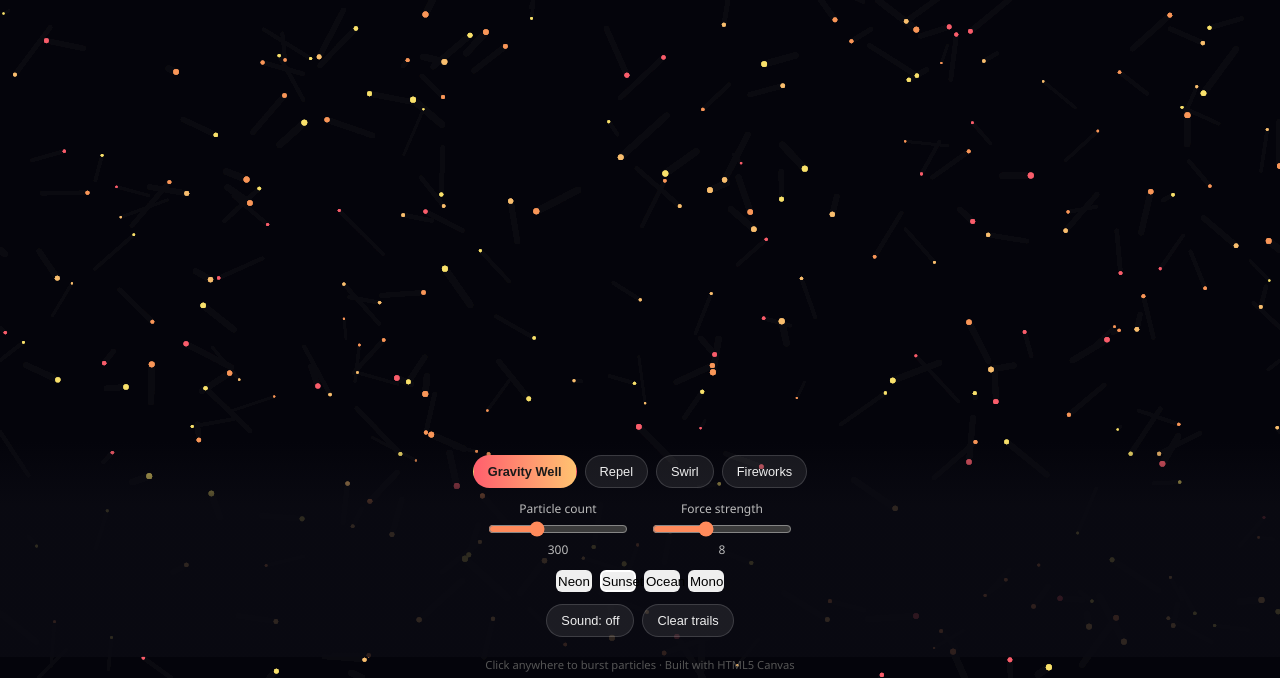
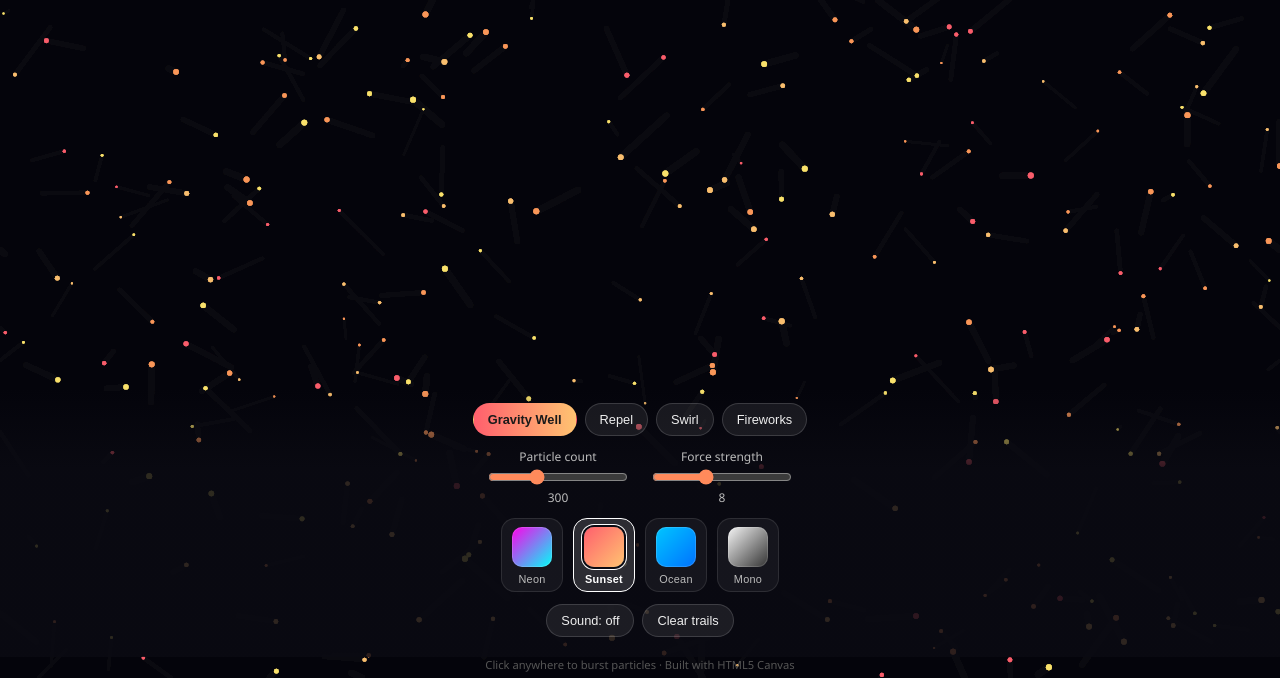
Before and after one commit to Mokshith731/particle-playground, a plain HTML site: page index.html in a window 1280 px wide. Shown: the part 122-800 px from the top of the page. Drawn offline with Linux system fonts and the light colour scheme.

Commit message:
Update style.css

```diff
--- a/style.css
+++ b/style.css
@@ -58,7 +58,7 @@ canvas {
   align-items: center;
 }
 
-.mode-buttons, .palette {
+.mode-buttons {
   display: flex;
   gap: 8px;
   flex-wrap: wrap;
@@ -120,16 +120,57 @@ canvas {
   accent-color: #ff8a5b;
 }
 
+.palette {
+  display: flex;
+  gap: 10px;
+  flex-wrap: wrap;
+  justify-content: center;
+}
+
 .palette-btn {
-  width: 36px;
-  height: 22px;
-  border-radius: 6px;
-  border: 2px solid transparent;
+  display: flex;
+  flex-direction: column;
+  align-items: center;
+  gap: 6px;
+  background: rgba(255,255,255,0.05);
+  border: 1px solid rgba(255,255,255,0.1);
+  border-radius: 14px;
+  padding: 8px 10px 6px;
   cursor: pointer;
+  transition: all 0.15s ease;
+}
+
+.palette-btn:hover {
+  background: rgba(255,255,255,0.1);
+  transform: translateY(-2px);
 }
 
 .palette-btn.active {
   border-color: #fff;
+  background: rgba(255,255,255,0.14);
+}
+
+.swatch {
+  width: 40px;
+  height: 40px;
+  border-radius: 10px;
+  display: block;
+  box-shadow: inset 0 0 0 1px rgba(255,255,255,0.15);
+}
+
+.palette-btn.active .swatch {
+  box-shadow: 0 0 0 2px #0a0a12, 0 0 0 3px #fff;
+}
+
+.palette-label {
+  font-size: 0.68rem;
+  color: #bbb;
+  letter-spacing: 0.3px;
+}
+
+.palette-btn.active .palette-label {
+  color: #fff;
+  font-weight: 600;
 }
 
 footer {
```
